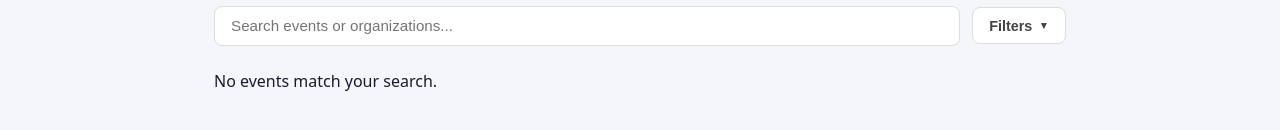
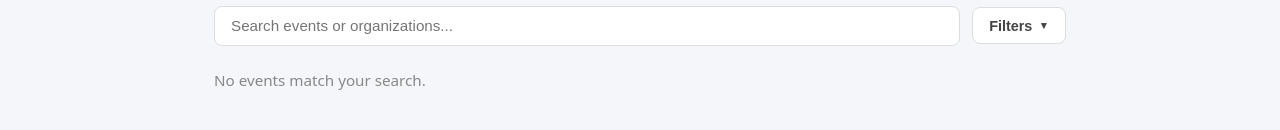
Before and after one commit to aesheeds/volunhub-react-app, a React (Vite) app: page / in a window 1280 px wide. Shown: the part 172-302 px from the top of the page. Built offline with nearby package versions, Linux system fonts and the light colour scheme.

Commit message:
feat: No results message styling

```diff
--- a/src/pages/Browse.css
+++ b/src/pages/Browse.css
@@ -11,6 +11,12 @@
   margin-bottom: 1.5rem;
 }
 
+.no-results {
+  color: #888;
+  font-size: 0.95rem;
+  grid-column: 1 / -1;
+}
+
 .events-grid {
   display: grid;
   grid-template-columns: repeat(auto-fill, minmax(280px, 1fr));
```
